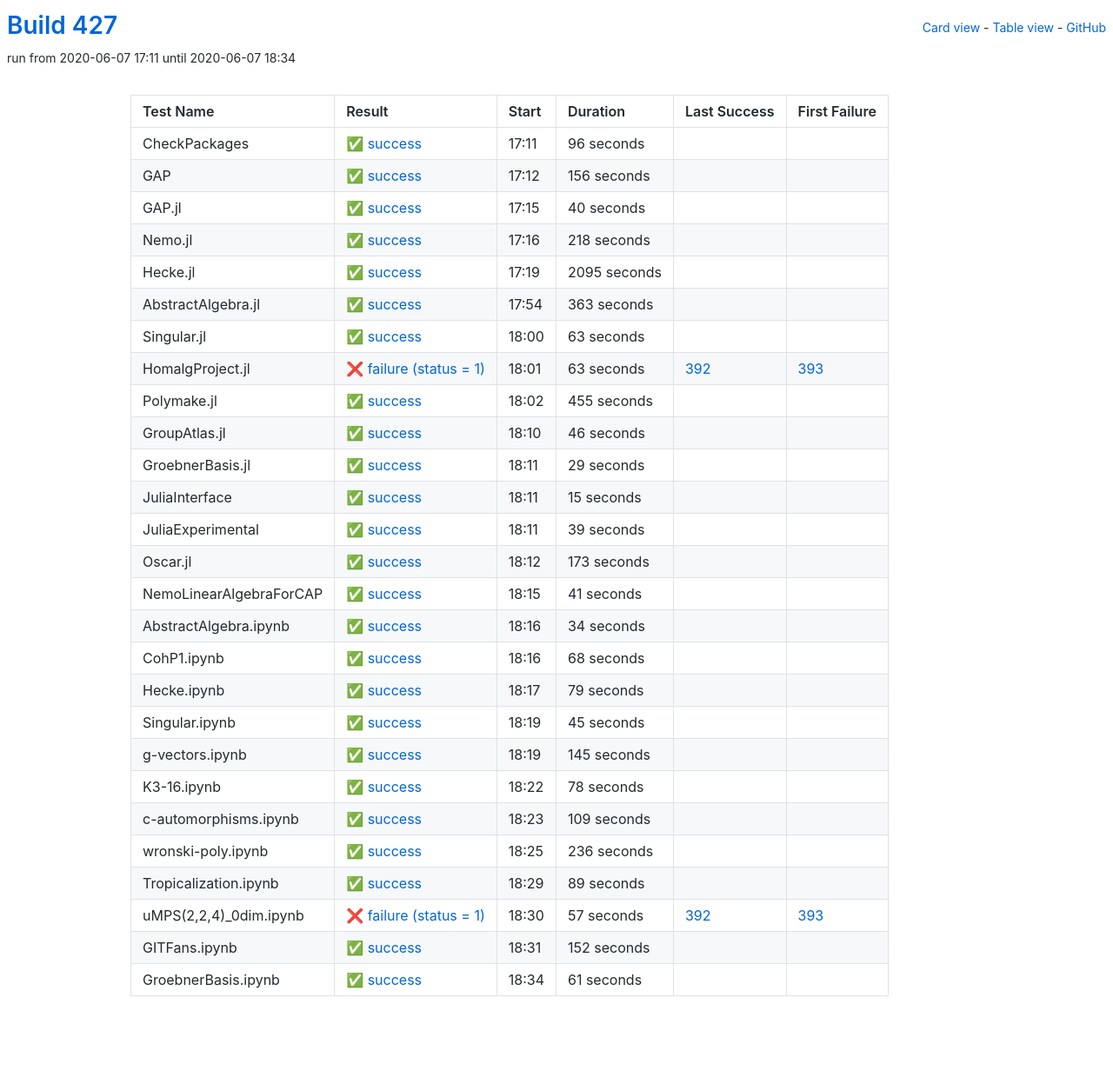
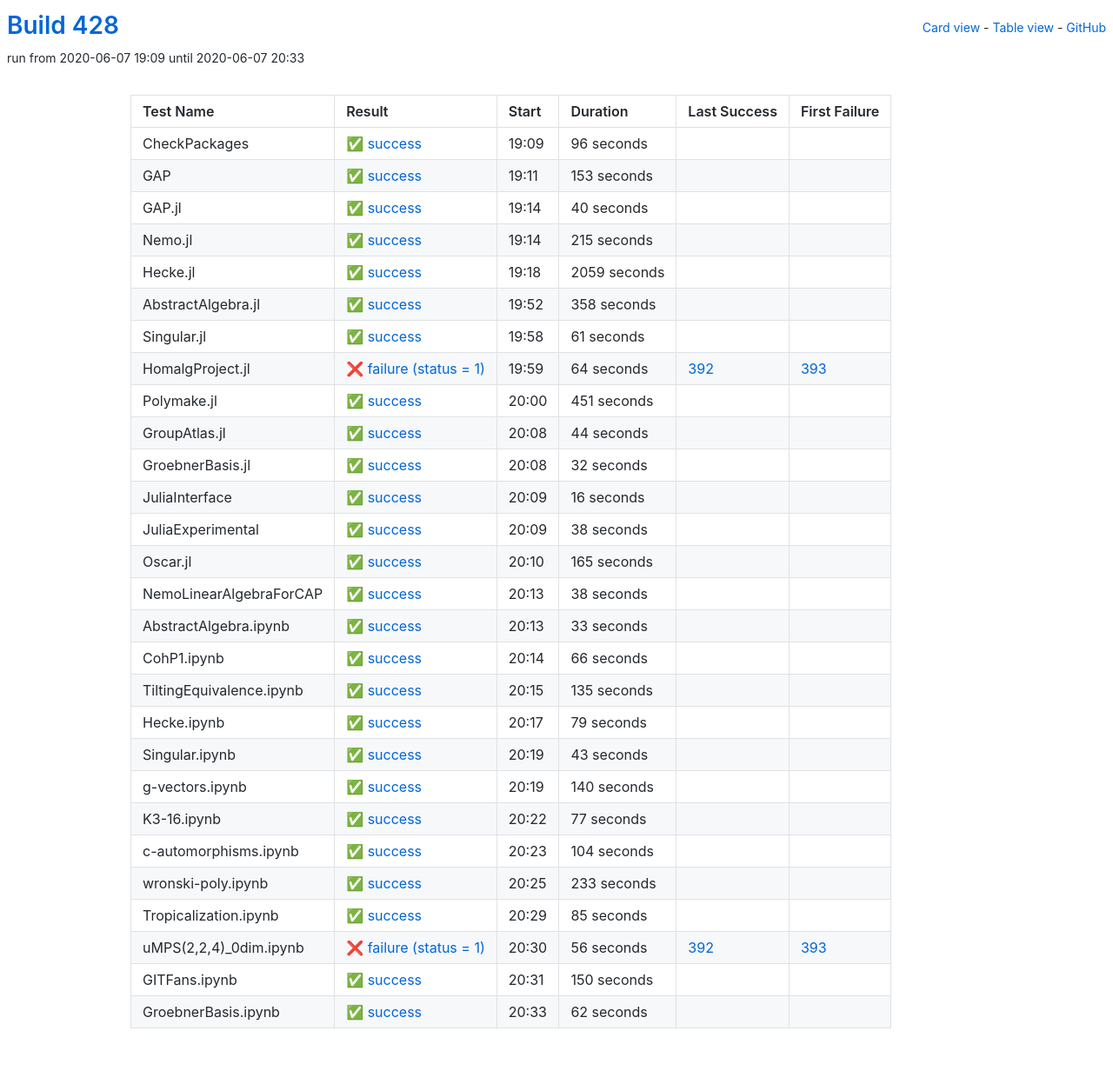
Before and after one commit to oscar-system/oscar-ci-status-1.4, a Jekyll site: the page built from table.html, in a window 1280 px wide. Shown: the whole page at 87% size. Built offline with Jekyll 4.4.1, drawn with Linux system fonts in a browser that asks for light colours; before the commit the page ends 1210 px from its top, so only the background shows below that.

Commit message:
Build 428

```diff
--- a/_data/ci.yml
+++ b/_data/ci.yml
@@ -1,5 +1,5 @@
-build: 427
-build_url: https://oscarci.mathematik.uni-kl.de/job/oscar-julia-1.4/427/
+build: 428
+build_url: https://oscarci.mathematik.uni-kl.de/job/oscar-julia-1.4/428/
 job: oscar-julia-1.4
 tests:
 - duration: 96
@@ -9,21 +9,21 @@ tests:
   id: checkpackages
   last_success: false
   last_success_url: null
-  log: https://oscarci.mathematik.uni-kl.de/job/oscar-julia-1.4/427/artifact/logs/build-427/CheckPackages.log
+  log: https://oscarci.mathematik.uni-kl.de/job/oscar-julia-1.4/428/artifact/logs/build-428/CheckPackages.log
   name: CheckPackages
-  start: 2020-06-07 17:11
+  start: 2020-06-07 19:09
   status: success
   success: true
-- duration: 156
+- duration: 153
   exitcode: 0
   first_failure: false
   first_failure_url: null
   id: gap
   last_success: false
   last_success_url: null
-  log: https://oscarci.mathematik.uni-kl.de/job/oscar-julia-1.4/427/artifact/logs/build-427/GAP.log
+  log: https://oscarci.mathematik.uni-kl.de/job/oscar-julia-1.4/428/artifact/logs/build-428/GAP.log
   name: GAP
-  start: 2020-06-07 17:12
+  start: 2020-06-07 19:11
   status: success
   success: true
 - duration: 40
@@ -33,177 +33,189 @@ tests:
   id: gap-jl
   last_success: false
   last_success_url: null
-  log: https://oscarci.mathematik.uni-kl.de/job/oscar-julia-1.4/427/artifact/logs/build-427/GAP.jl.log
+  log: https://oscarci.mathematik.uni-kl.de/job/oscar-julia-1.4/428/artifact/logs/build-428/GAP.jl.log
   name: GAP.jl
-  start: 2020-06-07 17:15
+  start: 2020-06-07 19:14
   status: success
   success: true
-- duration: 218
+- duration: 215
   exitcode: 0
   first_failure: false
   first_failure_url: null
   id: nemo-jl
   last_success: false
   last_success_url: null
-  log: https://oscarci.mathematik.uni-kl.de/job/oscar-julia-1.4/427/artifact/logs/build-427/Nemo.jl.log
+  log: https://oscarci.mathematik.uni-kl.de/job/oscar-julia-1.4/428/artifact/logs/build-428/Nemo.jl.log
   name: Nemo.jl
-  start: 2020-06-07 17:16
+  start: 2020-06-07 19:14
   status: success
   success: true
-- duration: 2095
+- duration: 2059
   exitcode: 0
   first_failure: false
   first_failure_url: null
   id: hecke-jl
   last_success: false
   last_success_url: null
-  log: https://oscarci.mathematik.uni-kl.de/job/oscar-julia-1.4/427/artifact/logs/build-427/Hecke.jl.log
+  log: https://oscarci.mathematik.uni-kl.de/job/oscar-julia-1.4/428/artifact/logs/build-428/Hecke.jl.log
   name: Hecke.jl
-  start: 2020-06-07 17:19
+  start: 2020-06-07 19:18
   status: success
   success: true
-- duration: 363
+- duration: 358
   exitcode: 0
   first_failure: false
   first_failure_url: null
   id: abstractalgebra-jl
   last_success: false
   last_success_url: null
-  log: https://oscarci.mathematik.uni-kl.de/job/oscar-julia-1.4/427/artifact/logs/build-427/AbstractAlgebra.jl.log
+  log: https://oscarci.mathematik.uni-kl.de/job/oscar-julia-1.4/428/artifact/logs/build-428/AbstractAlgebra.jl.log
   name: AbstractAlgebra.jl
-  start: 2020-06-07 17:54
+  start: 2020-06-07 19:52
   status: success
   success: true
-- duration: 63
+- duration: 61
   exitcode: 0
   first_failure: false
   first_failure_url: null
   id: singular-jl
   last_success: false
   last_success_url: null
-  log: https://oscarci.mathematik.uni-kl.de/job/oscar-julia-1.4/427/artifact/logs/build-427/Singular.jl.log
+  log: https://oscarci.mathematik.uni-kl.de/job/oscar-julia-1.4/428/artifact/logs/build-428/Singular.jl.log
   name: Singular.jl
-  start: 2020-06-07 18:00
+  start: 2020-06-07 19:58
   status: success
   success: true
-- duration: 63
+- duration: 64
   exitcode: 1
   first_failure: 393
   first_failure_url: https://oscarci.mathematik.uni-kl.de/job/oscar-julia-1.4/393/
   id: homalgproject-jl
   last_success: 392
   last_success_url: https://oscarci.mathematik.uni-kl.de/job/oscar-julia-1.4/392/
-  log: https://oscarci.mathematik.uni-kl.de/job/oscar-julia-1.4/427/artifact/logs/build-427/HomalgProject.jl.log
+  log: https://oscarci.mathematik.uni-kl.de/job/oscar-julia-1.4/428/artifact/logs/build-428/HomalgProject.jl.log
   name: HomalgProject.jl
-  start: 2020-06-07 18:01
+  start: 2020-06-07 19:59
   status: failure
   success: false
-- duration: 455
+- duration: 451
   exitcode: 0
   first_failure: false
   first_failure_url: null
   id: polymake-jl
   last_success: false
   last_success_url: null
-  log: https://oscarci.mathematik.uni-kl.de/job/oscar-julia-1.4/427/artifact/logs/build-427/Polymake.jl.log
+  log: https://oscarci.mathematik.uni-kl.de/job/oscar-julia-1.4/428/artifact/logs/build-428/Polymake.jl.log
   name: Polymake.jl
-  start: 2020-06-07 18:02
+  start: 2020-06-07 20:00
   status: success
   success: true
-- duration: 46
+- duration: 44
   exitcode: 0
   first_failure: false
   first_failure_url: null
   id: groupatlas-jl
   last_success: false
   last_success_url: null
-  log: https://oscarci.mathematik.uni-kl.de/job/oscar-julia-1.4/427/artifact/logs/build-427/GroupAtlas.jl.log
+  log: https://oscarci.mathematik.uni-kl.de/job/oscar-julia-1.4/428/artifact/logs/build-428/GroupAtlas.jl.log
   name: GroupAtlas.jl
-  start: 2020-06-07 18:10
+  start: 2020-06-07 20:08
   status: success
   success: true
-- duration: 29
+- duration: 32
   exitcode: 0
   first_failure: false
   first_failure_url: null
   id: groebnerbasis-jl
   last_success: false
   last_success_url: null
-  log: https://oscarci.mathematik.uni-kl.de/job/oscar-julia-1.4/427/artifact/logs/build-427/GroebnerBasis.jl.log
+  log: https://oscarci.mathematik.uni-kl.de/job/oscar-julia-1.4/428/artifact/logs/build-428/GroebnerBasis.jl.log
   name: GroebnerBasis.jl
-  start: 2020-06-07 18:11
+  start: 2020-06-07 20:08
   status: success
   success: true
-- duration: 15
+- duration: 16
   exitcode: 0
   first_failure: false
   first_failure_url: null
   id: juliainterface
   last_success: false
   last_success_url: null
-  log: https://oscarci.mathematik.uni-kl.de/job/oscar-julia-1.4/427/artifact/logs/build-427/JuliaInterface.log
+  log: https://oscarci.mathematik.uni-kl.de/job/oscar-julia-1.4/428/artifact/logs/build-428/JuliaInterface.log
   name: JuliaInterface
-  start: 2020-06-07 18:11
+  start: 2020-06-07 20:09
   status: success
   success: true
-- duration: 39
+- duration: 38
   exitcode: 0
   first_failure: false
   first_failure_url: null
   id: juliaexperimental
   last_success: false
   last_success_url: null
-  log: https://oscarci.mathematik.uni-kl.de/job/oscar-julia-1.4/427/artifact/logs/build-427/JuliaExperimental.log
+  log: https://oscarci.mathematik.uni-kl.de/job/oscar-julia-1.4/428/artifact/logs/build-428/JuliaExperimental.log
   name: JuliaExperimental
-  start: 2020-06-07 18:11
+  start: 2020-06-07 20:09
   status: success
   success: true
-- duration: 173
+- duration: 165
   exitcode: 0
   first_failure: false
   first_failure_url: null
   id: oscar-jl
   last_success: false
   last_success_url: null
-  log: https://oscarci.mathematik.uni-kl.de/job/oscar-julia-1.4/427/artifact/logs/build-427/Oscar.jl.log
+  log: https://oscarci.mathematik.uni-kl.de/job/oscar-julia-1.4/428/artifact/logs/build-428/Oscar.jl.log
   name: Oscar.jl
-  start: 2020-06-07 18:12
+  start: 2020-06-07 20:10
   status: success
   success: true
-- duration: 41
+- duration: 38
   exitcode: 0
   first_failure: false
   first_failure_url: null
   id: nemolinearalgebraforcap
   last_success: false
   last_success_url: null
-  log: https://oscarci.mathematik.uni-kl.de/job/oscar-julia-1.4/427/artifact/logs/build-427/NemoLinearAlgebraForCAP.log
+  log: https://oscarci.mathematik.uni-kl.de/job/oscar-julia-1.4/428/artifact/logs/build-428/NemoLinearAlgebraForCAP.log
   name: NemoLinearAlgebraForCAP
-  start: 2020-06-07 18:15
+  start: 2020-06-07 20:13
   status: success
   success: true
-- duration: 34
+- duration: 33
   exitcode: 0
   first_failure: false
   first_failure_url: null
   id: abstractalgebra-ipynb
   last_success: false
   last_success_url: null
-  log: https://oscarci.mathematik.uni-kl.de/job/oscar-julia-1.4/427/artifact/logs/build-427/AbstractAlgebra.ipynb.log
+  log: https://oscarci.mathematik.uni-kl.de/job/oscar-julia-1.4/428/artifact/logs/build-428/AbstractAlgebra.ipynb.log
   name: AbstractAlgebra.ipynb
-  start: 2020-06-07 18:16
+  start: 2020-06-07 20:13
   status: success
   success: true
-- duration: 68
+- duration: 66
   exitcode: 0
   first_failure: false
   first_failure_url: null
   id: cohp1-ipynb
   last_success: false
   last_success_url: null
-  log: https://oscarci.mathematik.uni-kl.de/job/oscar-julia-1.4/427/artifact/logs/build-427/CohP1.ipynb.log
+  log: https://oscarci.mathematik.uni-kl.de/job/oscar-julia-1.4/428/artifact/logs/build-428/CohP1.ipynb.log
   name: CohP1.ipynb
-  start: 2020-06-07 18:16
+  start: 2020-06-07 20:14
+  status: success
+  success: true
+- duration: 135
+  exitcode: 0
+  first_failure: false
+  first_failure_url: null
+  id: tiltingequivalence-ipynb
+  last_success: false
+  last_success_url: null
+  log: https://oscarci.mathematik.uni-kl.de/job/oscar-julia-1.4/428/artifact/logs/build-428/TiltingEquivalence.ipynb.log
+  name: TiltingEquivalence.ipynb
+  start: 2020-06-07 20:15
   status: success
   success: true
 - duration: 79
@@ -213,116 +225,116 @@ tests:
   id: hecke-ipynb
   last_success: false
   last_success_url: null
-  log: https://oscarci.mathematik.uni-kl.de/job/oscar-julia-1.4/427/artifact/logs/build-427/Hecke.ipynb.log
+  log: https://oscarci.mathematik.uni-kl.de/job/oscar-julia-1.4/428/artifact/logs/build-428/Hecke.ipynb.log
   name: Hecke.ipynb
-  start: 2020-06-07 18:17
+  start: 2020-06-07 20:17
   status: success
   success: true
-- duration: 45
+- duration: 43
   exitcode: 0
   first_failure: false
   first_failure_url: null
   id: singular-ipynb
   last_success: false
   last_success_url: null
-  log: https://oscarci.mathematik.uni-kl.de/job/oscar-julia-1.4/427/artifact/logs/build-427/Singular.ipynb.log
+  log: https://oscarci.mathematik.uni-kl.de/job/oscar-julia-1.4/428/artifact/logs/build-428/Singular.ipynb.log
   name: Singular.ipynb
-  start: 2020-06-07 18:19
+  start: 2020-06-07 20:19
   status: success
   success: true
-- duration: 145
+- duration: 140
   exitcode: 0
   first_failure: false
   first_failure_url: null
   id: g-vectors-ipynb
   last_success: false
   last_success_url: null
-  log: https://oscarci.mathematik.uni-kl.de/job/oscar-julia-1.4/427/artifact/logs/build-427/g-vectors.ipynb.log
+  log: https://oscarci.mathematik.uni-kl.de/job/oscar-julia-1.4/428/artifact/logs/build-428/g-vectors.ipynb.log
   name: g-vectors.ipynb
-  start: 2020-06-07 18:19
+  start: 2020-06-07 20:19
   status: success
   success: true
-- duration: 78
+- duration: 77
   exitcode: 0
   first_failure: false
   first_failure_url: null
   id: k3-16-ipynb
   last_success: false
   last_success_url: null
-  log: https://oscarci.mathematik.uni-kl.de/job/oscar-julia-1.4/427/artifact/logs/build-427/K3-16.ipynb.log
+  log: https://oscarci.mathematik.uni-kl.de/job/oscar-julia-1.4/428/artifact/logs/build-428/K3-16.ipynb.log
   name: K3-16.ipynb
-  start: 2020-06-07 18:22
+  start: 2020-06-07 20:22
   status: success
   success: true
-- duration: 109
+- duration: 104
   exitcode: 0
   first_failure: false
   first_failure_url: null
   id: c-automorphisms-ipynb
   last_success: false
   last_success_url: null
-  log: https://oscarci.mathematik.uni-kl.de/job/oscar-julia-1.4/427/artifact/logs/build-427/c-automorphisms.ipynb.log
+  log: https://oscarci.mathematik.uni-kl.de/job/oscar-julia-1.4/428/artifact/logs/build-428/c-automorphisms.ipynb.log
   name: c-automorphisms.ipynb
-  start: 2020-06-07 18:23
+  start: 2020-06-07 20:23
   status: success
   success: true
-- duration: 236
+- duration: 233
   exitcode: 0
   first_failure: false
   first_failure_url: null
   id: wronski-poly-ipynb
   last_success: false
   last_success_url: null
-  log: https://oscarci.mathematik.uni-kl.de/job/oscar-julia-1.4/427/artifact/logs/build-427/wronski-poly.ipynb.log
+  log: https://oscarci.mathematik.uni-kl.de/job/oscar-julia-1.4/428/artifact/logs/build-428/wronski-poly.ipynb.log
   name: wronski-poly.ipynb
-  start: 2020-06-07 18:25
+  start: 2020-06-07 20:25
   status: success
   success: true
-- duration: 89
+- duration: 85
   exitcode: 0
   first_failure: false
   first_failure_url: null
   id: tropicalization-ipynb
   last_success: false
   last_success_url: null
-  log: https://oscarci.mathematik.uni-kl.de/job/oscar-julia-1.4/427/artifact/logs/build-427/Tropicalization.ipynb.log
+  log: https://oscarci.mathematik.uni-kl.de/job/oscar-julia-1.4/428/artifact/logs/build-428/Tropicalization.ipynb.log
   name: Tropicalization.ipynb
-  start: 2020-06-07 18:29
+  start: 2020-06-07 20:29
   status: success
   success: true
-- duration: 57
+- duration: 56
   exitcode: 1
   first_failure: 393
   first_failure_url: https://oscarci.mathematik.uni-kl.de/job/oscar-julia-1.4/393/
   id: umps-2-2-4-0dim-ipynb
   last_success: 392
   last_success_url: https://oscarci.mathematik.uni-kl.de/job/oscar-julia-1.4/392/
-  log: https://oscarci.mathematik.uni-kl.de/job/oscar-julia-1.4/427/artifact/logs/build-427/uMPS-2-2-4-_0dim.ipynb.log
+  log: https://oscarci.mathematik.uni-kl.de/job/oscar-julia-1.4/428/artifact/logs/build-428/uMPS-2-2-4-_0dim.ipynb.log
   name: uMPS(2,2,4)_0dim.ipynb
-  start: 2020-06-07 18:30
+  start: 2020-06-07 20:30
   status: failure
   success: false
-- duration: 152
+- duration: 150
   exitcode: 0
   first_failure: false
   first_failure_url: null
   id: gitfans-ipynb
   last_success: false
   last_success_url: null
-  log: https://oscarci.mathematik.uni-kl.de/job/oscar-julia-1.4/427/artifact/logs/build-427/GITFans.ipynb.log
+  log: https://oscarci.mathematik.uni-kl.de/job/oscar-julia-1.4/428/artifact/logs/build-428/GITFans.ipynb.log
   name: GITFans.ipynb
-  start: 2020-06-07 18:31
+  start: 2020-06-07 20:31
   status: success
   success: true
-- duration: 61
+- duration: 62
   exitcode: 0
   first_failure: false
   first_failure_url: null
   id: groebnerbasis-ipynb
   last_success: false
   last_success_url: null
-  log: https://oscarci.mathematik.uni-kl.de/job/oscar-julia-1.4/427/artifact/logs/build-427/GroebnerBasis.ipynb.log
+  log: https://oscarci.mathematik.uni-kl.de/job/oscar-julia-1.4/428/artifact/logs/build-428/GroebnerBasis.ipynb.log
   name: GroebnerBasis.ipynb
-  start: 2020-06-07 18:34
+  start: 2020-06-07 20:33
   status: success
   success: true
```
Also changed, not shown: README.md.
